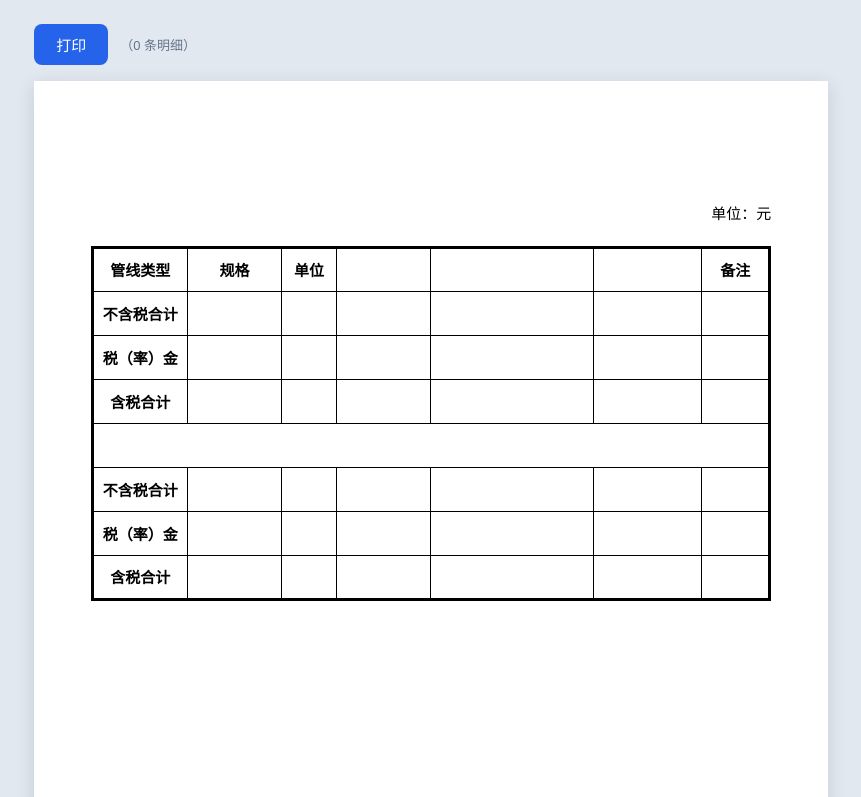
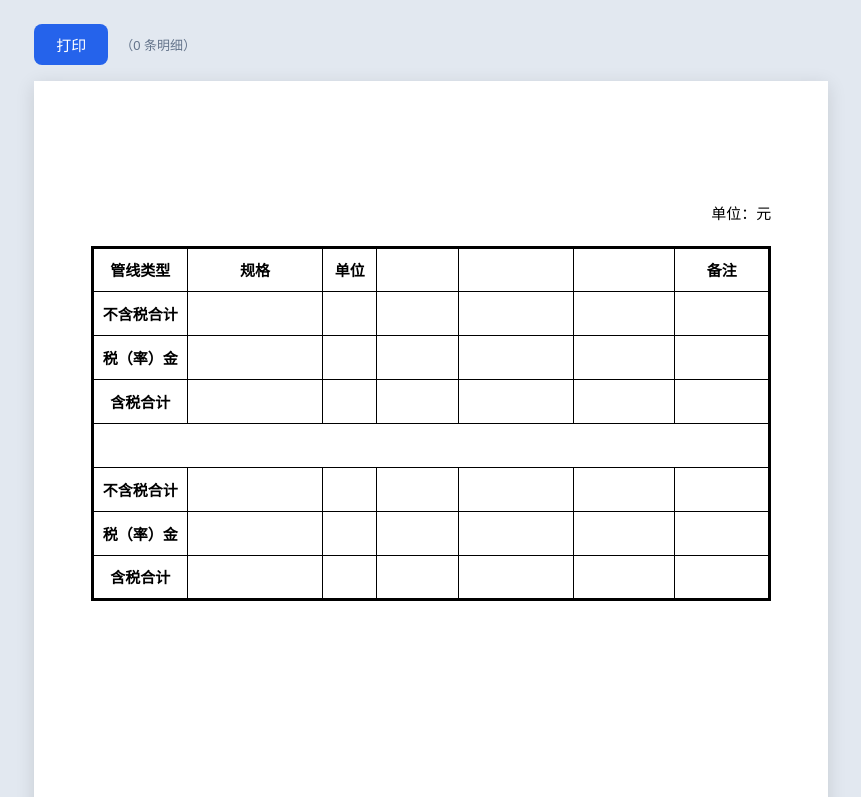
Before and after one commit to lutqhysky/utility-corridor-fee-manager, a Python web app: template app/templates/pipeline_entries/print.html in a window 1280 px wide. Shown: the top 797 px of the page, without its empty margins (209-1070 px from the left). Run offline with Jinja, Linux system fonts and the light colour scheme; the template is opened without the code that fills it, so the values that code supplies are empty.

Commit message:
打印费用单列宽再平衡：单价列收窄（表头精简为不含税单价）、首列加宽

```diff
--- a/app/routes/pipeline_entries.py
+++ b/app/routes/pipeline_entries.py
@@ -412,13 +412,13 @@
         tax_rate = entry.entry_fee_tax_rate or 0
         discount = get_discount_or_default(entry.entry_fee_discount)
         qty_header = '入廊工程量'
-        price_header = '不含税入廊费（元/米·孔）'
+        price_header = '不含税单价（元/米·孔）'
         amount_header = '不含税入廊费合计'
     else:
         tax_rate = entry.maintenance_fee_tax_rate or 0
         discount = get_discount_or_default(entry.maintenance_fee_discount)
         qty_header = '运维工程量'
-        price_header = '不含税运维费（元/米·年）'
+        price_header = '不含税单价（元/米·年）'
         amount_header = '不含税运维费合计'
 
     rows = []
--- a/app/templates/pipeline_entries/print.html
+++ b/app/templates/pipeline_entries/print.html
@@ -44,8 +44,8 @@
 
     <table class="fee">
       <colgroup>
-        <col style="width:14%"><col style="width:14%"><col style="width:8%">
-        <col style="width:14%"><col style="width:24%"><col style="width:16%"><col style="width:10%">
+        <col style="width:14%"><col style="width:20%"><col style="width:8%">
+        <col style="width:12%"><col style="width:17%"><col style="width:15%"><col style="width:14%">
       </colgroup>
       <thead>
         <tr>
```
